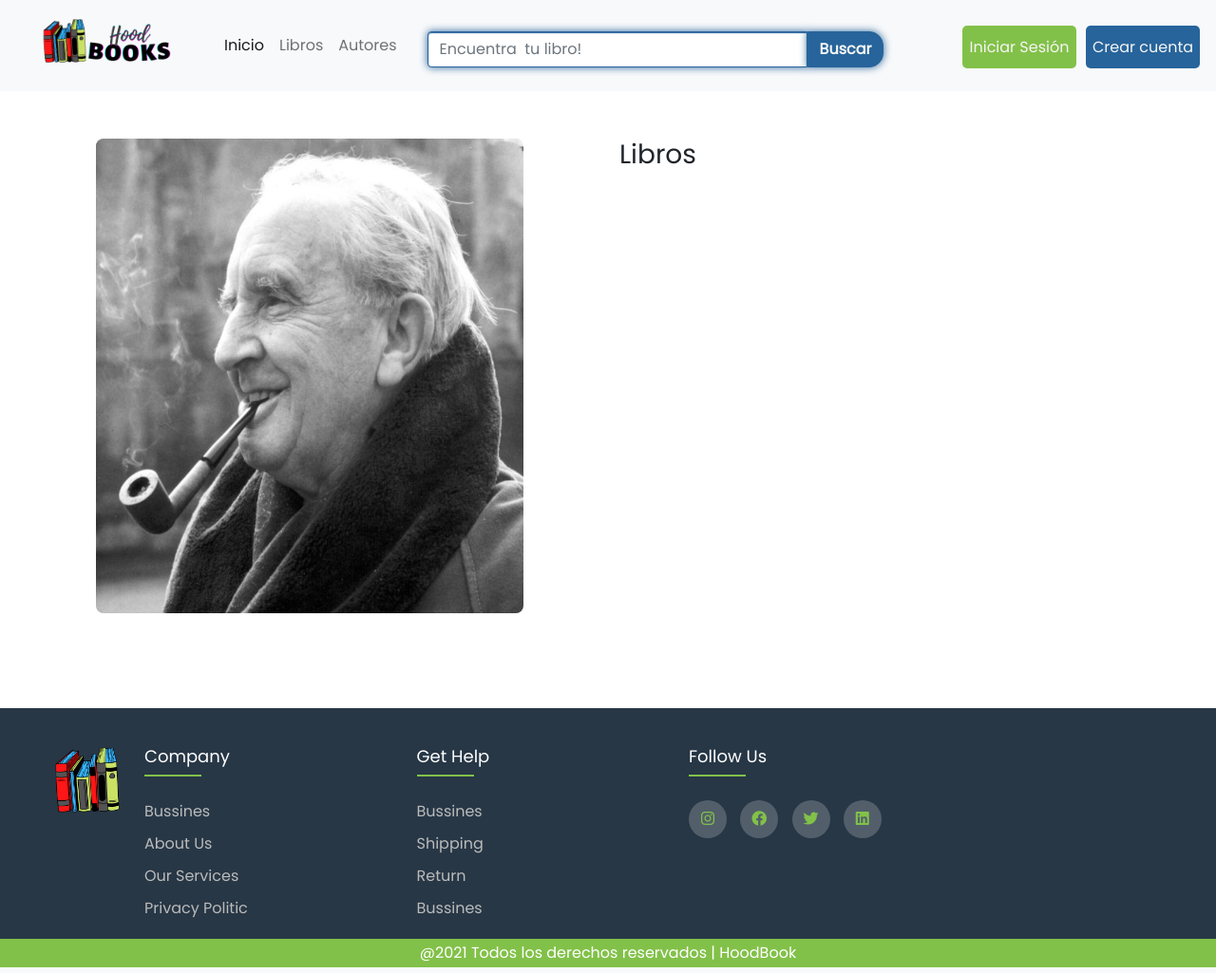
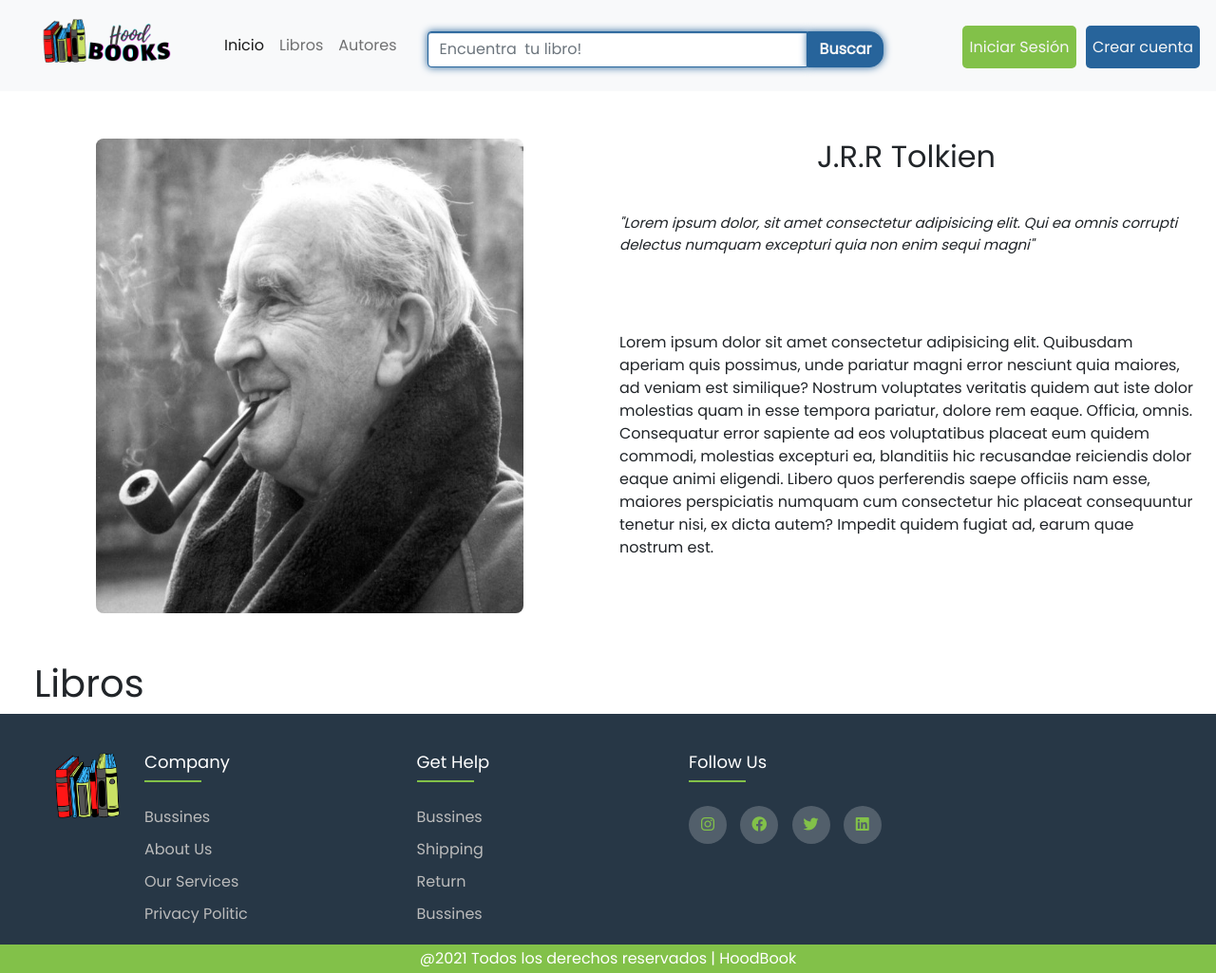
Before and after one commit to robCalderonDev/hoodbookdjango, a Django app: page /autor/ in a window 1280 px wide. Shown: the whole page at 95% size. Run offline with Django 4.2, Linux system fonts and the light colour scheme.

Commit message:
se arreglo algunos erroes en los templates y se modifico el de actor

```diff
--- a/core/static/core/styles/style.css
+++ b/core/static/core/styles/style.css
@@ -434,8 +434,9 @@ width: 50%;
 /*autor*/
 .divautor{
 
-    height: 600px;
+
     margin-top: 50px;
+    margin-bottom: 50px;
 }
 .divimgautor{
 
@@ -451,18 +452,30 @@ width: 50%;
 
 }
 .infoautor{
-
     width: 50%;
 }
+.tituloautor{
 
+    text-align:center;
+
+}
+.citaautor{
+    margin-top: 40px;
+    font-style: italic;
+    font-size: 15px;
+}
+.histoautor{
+    margin-top: 80px;
+}
 
 @media screen and (max-width: 800px){
 
     .categoriasL,.divimgautor{width: 400px;margin: 0 auto;margin-bottom: 20px}
-    .conlibros,.infoautor{width: 400px;}
+    .conlibros,.infoautor{width: 400px; }
     .derechos{height: 50px;}
     .autoresp{width: 90%;}
     .fotoautor{height: 400px;}
     .divimgautor{margin-bottom: 0px;padding-bottom: 0px;}
+    .tituloautor{margin-top: 45px;}
 
 }
--- a/core/templates/core/autor.html
+++ b/core/templates/core/autor.html
@@ -4,14 +4,27 @@
 
 <div class="container-fluid d-flex flex-wrap divautor ">
   <div class="container-fluid d-flex justify-content-center divimgautor ">
-    <img class="img-fluid fotoautor" src="{% static 'core/img/tolkien.jpg' %}">
+    <img alt="autor" class="img-fluid fotoautor" src="{% static 'core/img/tolkien.jpg' %}">
 
   </div>
 
 
 
-  <div class="container-fluid infoautor ">
-   <h3>Libros</h3>
+  <div class="container-fluid infoautor  ">
+   <h2 class=" tituloautor">J.R.R Tolkien</h2>
+    <p class="citaautor">"Lorem ipsum dolor, sit amet consectetur adipisicing elit.
+       Qui ea omnis corrupti delectus numquam excepturi quia non enim sequi magni"
+    </p>
+    <p class="histoautor">
+    Lorem ipsum dolor sit amet consectetur adipisicing elit. Quibusdam aperiam quis possimus, unde pariatur magni error nesciunt quia maiores, ad veniam est similique? Nostrum voluptates veritatis quidem aut iste dolor molestias quam in esse tempora pariatur, dolore rem eaque. Officia, omnis. Consequatur error sapiente ad eos voluptatibus placeat eum quidem commodi, molestias excepturi ea, blanditiis hic recusandae reiciendis dolor eaque animi eligendi. Libero quos perferendis saepe officiis nam esse, maiores perspiciatis numquam cum consectetur hic placeat consequuntur tenetur nisi, ex dicta autem? Impedit quidem fugiat ad, earum quae nostrum est.
+    </p>
+  </div>
+
+</div>
+<div class="container-fluid">
+  <div class="container-fluid d-flex">
+
+  <h1 class="container-fluid " >Libros</h1>
 
 
   </div>
```
